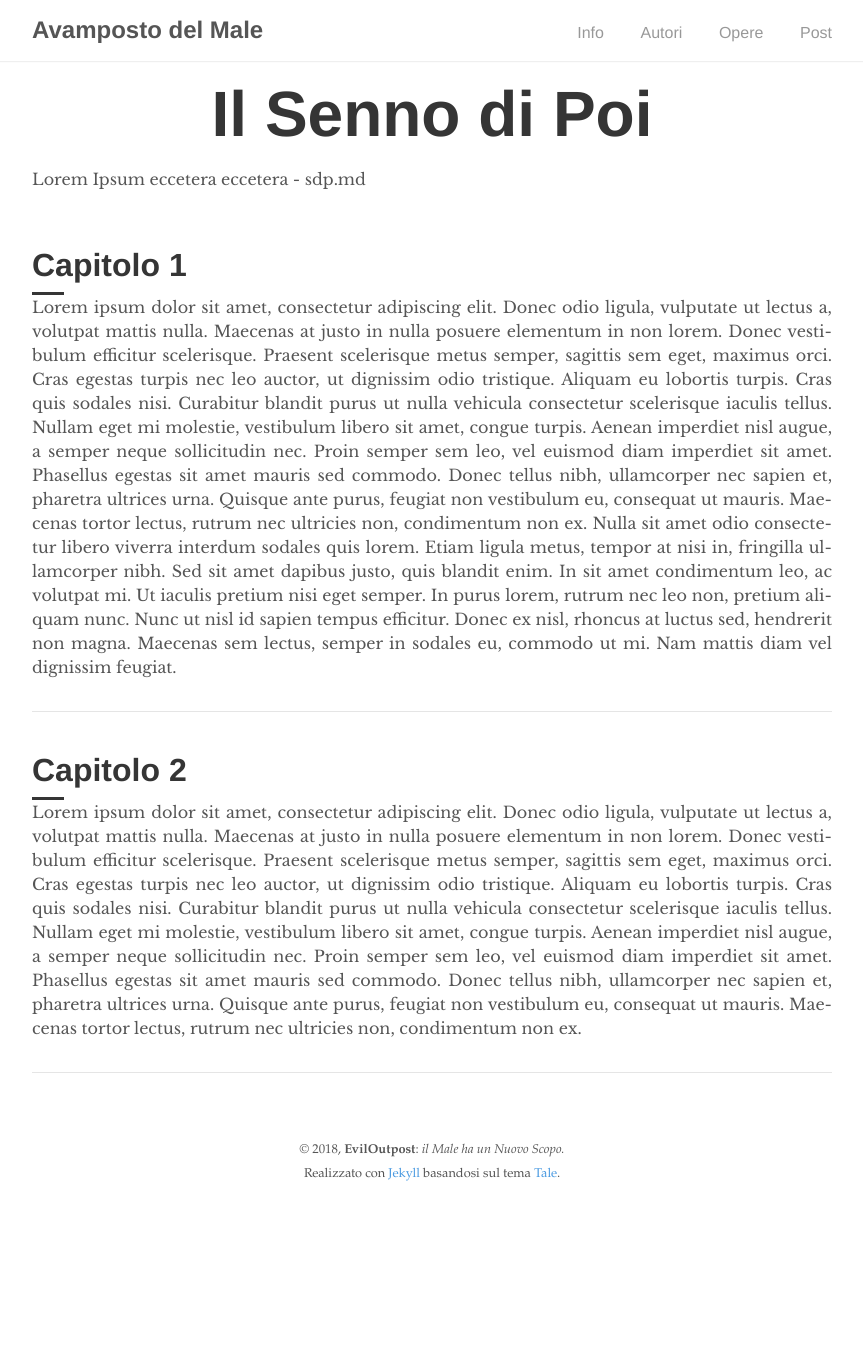
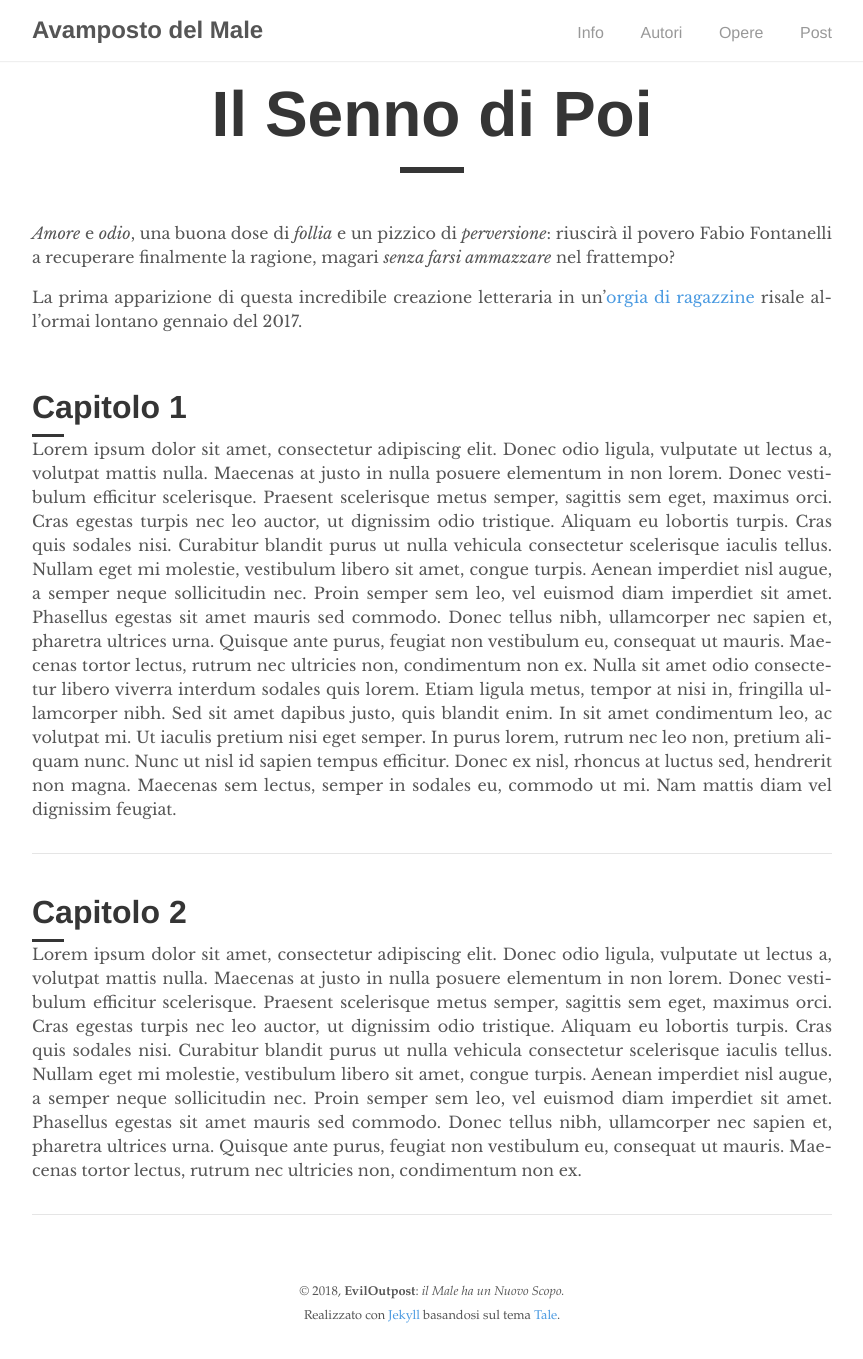
Before and after one commit to eviloutpost/eviloutpost.github.io, a Jekyll site: the page built from _works/sdp.md, in a window 1280 px wide. Shown: the whole page, without its empty margins (208-1071 px from the left). Built offline with Jekyll 4.4.1, drawn with Linux system fonts in a browser that asks for light colours; before the commit the page ends 1217 px from its top, so only the background shows below that.

Commit message:
Progressed with work page

```diff
--- a/_layouts/work.html
+++ b/_layouts/work.html
@@ -1,6 +1,10 @@
 ---
 layout: titled
 ---
+
+<div class="post-line"></div>
+
+{{ page.caption | markdownify }}
 
 {{ page.content }}
 
--- a/_works/sdp.md
+++ b/_works/sdp.md
@@ -4,4 +4,5 @@ title: "Il Senno di Poi"
 author: gesucca
 caption: "*Amore* e *odio*, una buona dose di *follia* e un pizzico di *perversione*: riuscirà il povero Fabio Fontanelli a recuperare finalmente la ragione, magari *senza farsi ammazzare* nel frattempo? "
 ---
-Lorem Ipsum eccetera eccetera - sdp.md
+
+La prima apparizione di questa incredibile creazione letteraria in un'[orgia di ragazzine](https://www.wattpad.com/story/86269459-il-senno-di-poi) risale all'ormai lontano gennaio del 2017.
```
Also changed, not shown: _pages/works.md (+2 -0 lines).
